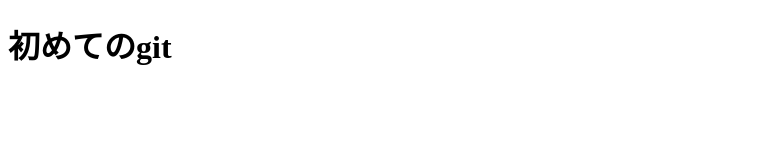
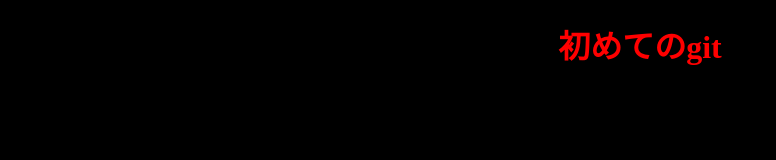
Before and after one commit to kobayashi-kana/first-rep, a plain HTML site: page index.html in a window 1280 px wide. Shown: the whole page, without its empty margins (0-776 px from the left). Drawn offline with Linux system fonts and the light colour scheme.

Commit message:
edit second

```diff
--- a/index.html
+++ b/index.html
@@ -5,6 +5,7 @@
     <meta charset="UTF-8">
     <meta name="viewport" content="width=device-width, initial-scale=1.0">
     <meta http-equiv="X-UA-Compatible" content="ie=edge">
+    <link rel="stylesheet" href="style.css">
     <title>Document</title>
 </head>
 <h1>初めてのgit</h1>
--- a/style.css
+++ b/style.css
@@ -1,4 +1,12 @@
 body {
-    background-color: red;
+    background-color: black;
     color: blue;
 }
+
+h1 {
+    color: red;
+    text-align: center;
+}
+
+/* git diff */
+/* git checkout */
```
